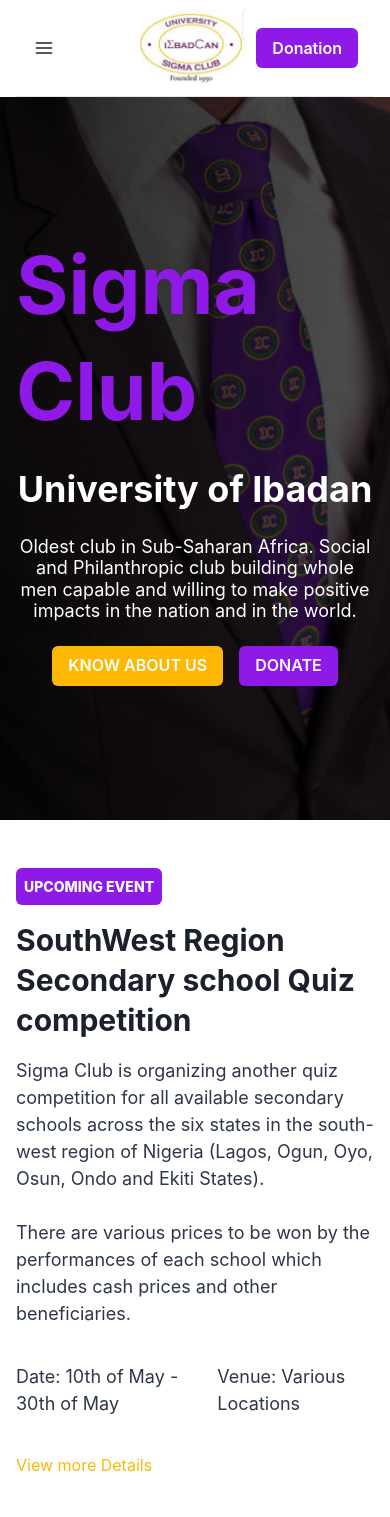
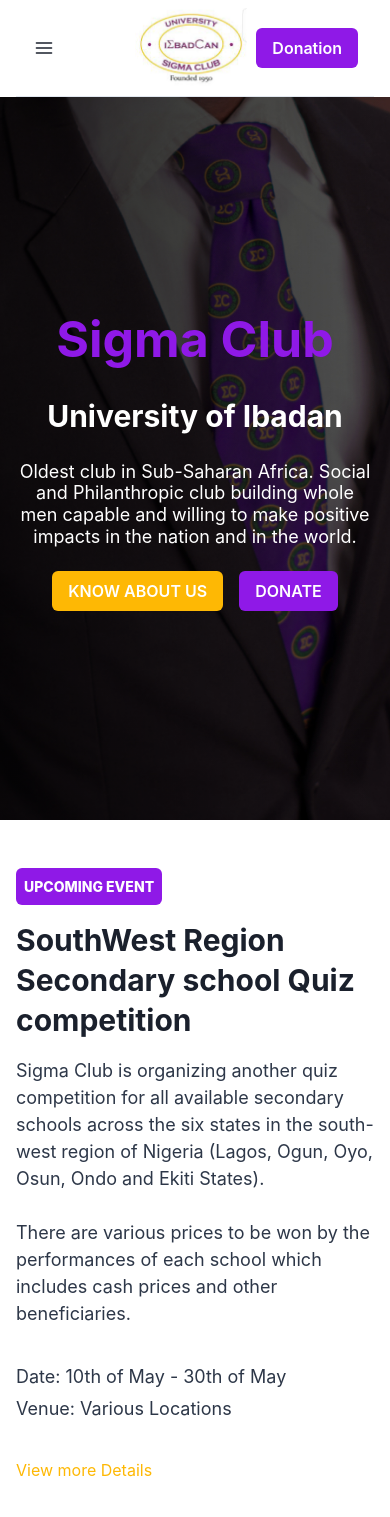
Before and after one commit to Sigma-Club-Dev-Team/new-sigma-website, a React (Create React App) app: page / in a window 390 px wide. Shown: the top 1517 px of the page. Built offline with nearby package versions, Linux system fonts and the light colour scheme.

Commit message:
fixed responsive issues

```diff
--- a/src/components/hero.js
+++ b/src/components/hero.js
@@ -27,12 +27,25 @@
         <Stack maxW={"2xl"} align={"center"} spacing={6}>
           <Heading
             as="h1"
-            fontSize={useBreakpointValue({ base: "80px", md: "128px" })}
+            fontSize={useBreakpointValue({
+              base: "50px",
+              md: "80px",
+              lg: "128px",
+            })}
             color={"brand.purple"}
+            textAlign={"center"}
           >
             Sigma Club
           </Heading>
-          <Heading as="h2" size="2xl" color="white">
+          <Heading
+            as="h2"
+            size={useBreakpointValue({
+              base: "xl",
+              md: "2xl",
+            })}
+            color="white"
+            textAlign={"center"}
+          >
             University of Ibadan
           </Heading>
           <Text
--- a/src/components/upcomingEvents.js
+++ b/src/components/upcomingEvents.js
@@ -9,6 +9,7 @@
   HStack,
   Link,
   Box,
+  useBreakpointValue,
 } from "@chakra-ui/react";
 import EventImg from "../assets/upcoming-quiz.jpg";
 
@@ -43,7 +44,12 @@
               school which includes cash prices and other beneficiaries.
             </p>
           </Text>
-          <HStack spacing="5px" justifyContent={"space-between"} paddingTop={5}>
+          <Stack
+            direction={useBreakpointValue({ base: "column", sm: "row" })}
+            spacing="5px"
+            justifyContent={"space-between"}
+            paddingTop={5}
+          >
             <Box>
               <Text color={"gray.700"} fontSize={"lg"}>
                 Date: 10th of May - 30th of May
@@ -54,7 +60,7 @@
                 Venue: Various Locations
               </Text>
             </Box>
-          </HStack>
+          </Stack>
           <HStack spacing="5px" justifyContent={"space-between"} paddingTop={5}>
             <Link color="brand.gold" href="#">
               View more Details
```
